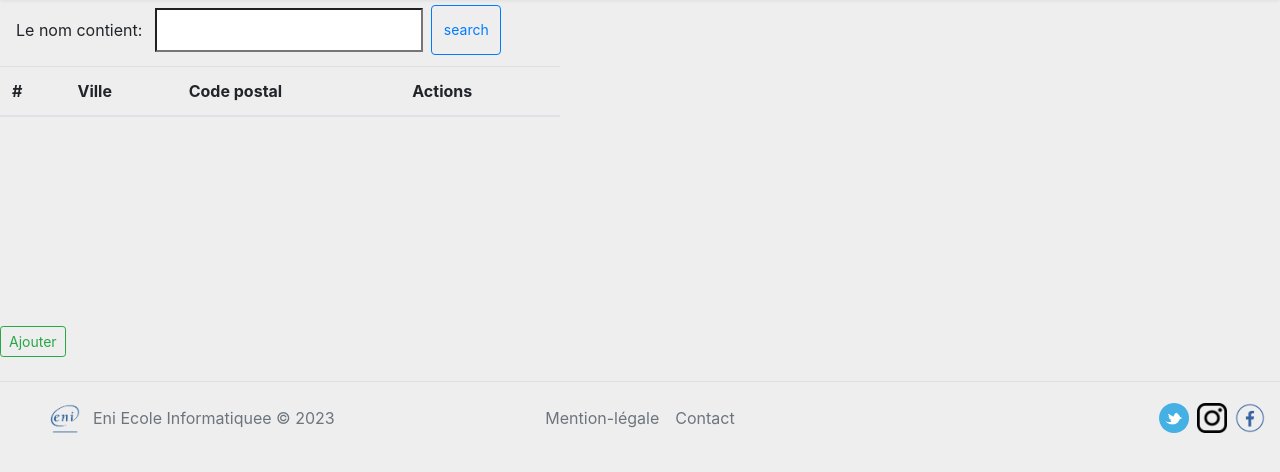
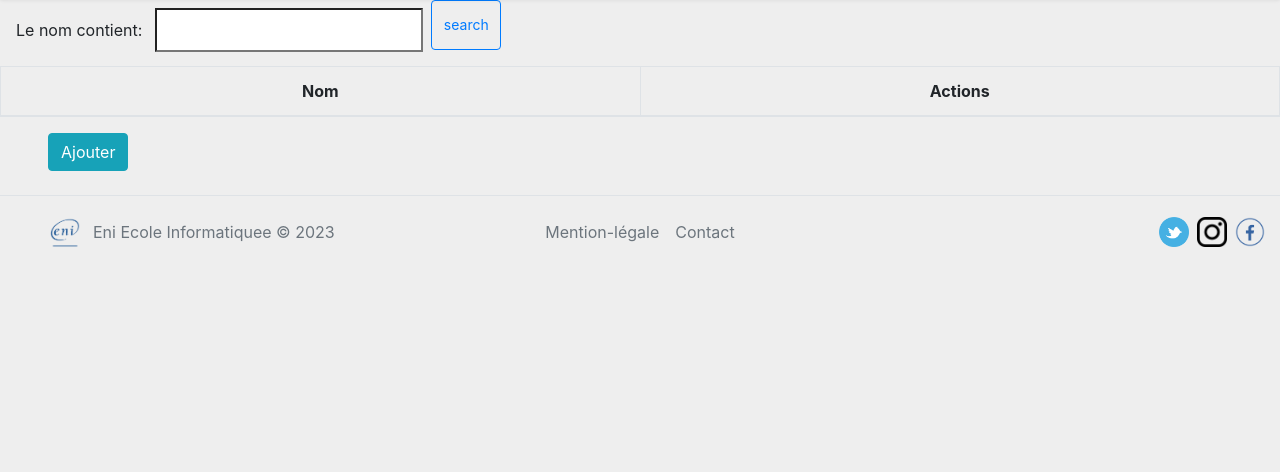
Before and after one commit to omarnadif/EniProject, a Symfony app: template templates/lieu/indexLieu.html.twig in a window 1280 px wide. Shown: the part 87-559 px from the top of the page. Run offline with Twig, Linux system fonts and the light colour scheme; the template is opened without the code that fills it, so the values that code supplies are empty; some libraries are stand-ins or nearby versions; some web fonts are replaced.

Commit message:
Remise en forme de tout Lieu Controller et de tout les lieu twig

```diff
--- a/templates/lieu/indexLieu.html.twig
+++ b/templates/lieu/indexLieu.html.twig
@@ -2,81 +2,41 @@
 
 {% block title %}{{ parent() }} Creer Sortie {% endblock %}
 {% block main %}
+    {# --- Barre de recherche --- #}
     <div class= "d-flex flex-row">
         <div class="p-2">
             <label class="p-2" for="form1">Le nom contient: </label>
             <input type="search" id="form1" class="p-2" />
         </div>
         <button id="bp" type="button" class="btn btn-outline-primary" style="font-size: 14px; width: 70px; height: 50px; line-height: 30px;">search</button>
-        </button>
     </div>
+    {# --- FIN Barre de recherche --- #}
 
-    <div id="divConteneur">
-        <table class="table table-striped" id="Table">
+    {# --- Corps de l'index LIEU --- #}
+
+    <div class="table-responsive">
+
+        <table class=" text-center table table-bordered border-primary">
             <thead>
             <tr>
-                <th scope="col">#</th>
-                <th scope="col">Ville</th>
-                <th scope="col">Code postal</th>
-                <th scope="col">Actions</th>
+                <th style="width: 22%;">Nom</th>
+                <th style="width: 22%;">Actions</th>
             </tr>
             </thead>
             <tbody>
-
-            {% for ville in villes %}
+            {% for lieux in lieu %}
                 <tr>
-                    <th scope="row">{{ ville.id }}</th>
-                    <td>{{ ville.nom }}</td>
-                    <td>{{ ville.codePostal }}</td>
+                    <td>{{ lieux.nom }}</td>
                     <td>
-                        <a href="{{ path('updateVille', {'id': ville.id}) }}" class="btn btn-outline-success btn-sm">Modifier</a>
-                        <a href="{{ path('deleteVille', {'id': ville.id}) }}" class="btn btn-outline-danger btn-sm">Supprimer</a>
+                        <a href="{{ path('updateLieu', {'id': lieux.id}) }}" class="btn btn-outline-success btn-sm">Modifier</a>
+                        <a href="{{ path('deleteLieu', {'id': lieux.id}) }}" class="btn btn-outline-danger btn-sm">Supprimer</a>
                     </td>
                 </tr>
             {% endfor %}
-
-
             </tbody>
         </table>
+        <a href="{{ path('createLieu') }}" class="btn btn-info ml-5">Ajouter</a>
     </div>
-    <div>
-        <a href="{{ path('createVille')}}" class="btn btn-outline-success btn-sm">Ajouter</a>
-    </div>
-    <style>
-        #divConteneur{
-            min-height:100px;
-            height:260px;/*pour IE qui comprend rien, et qui ne reconnait pas min-height, mais qui comprend mal height*/
-            min-width:260px;
-            width:560px;/*pour IE qui comprend rien*/
-            overflow:auto;/*pour activer les scrollbarres*/
-        }
-        #bp{
-            margin-top: 5px;
-        }
-    </style>
-    <script>
-        $(document).ready(function() {
-            $('#bp').click(function() {
-                let searchTerm = $('#form1').val();
 
-                $.ajax({
-                    url: '/admin/lieu/search/ville/',
-                    data: {q: searchTerm},
-                    success: function(response) {
-                        $('#table-body').empty();
-
-                        response.forEach(function(ville) {
-                            var row = '<tr>' +
-                                '<th scope="row">' + ville.id + '</th>' +
-                                '<td>' + ville.nom + '</td>' +
-                                '<td>' + ville.codePostal + '</td>' +
-                                '</tr>';
-
-                            $('#table-body').append(row);
-                        });
-                    }
-                });
-            });
-        });
-    </script>
+    {# --- FIN Corps de l'index LIEU --- #}
 {% endblock %}
```
Also changed, not shown: src/Controller/LieuController.php (+29 -44 lines), templates/lieu/updateLieu.html.twig (added, +21 -0 lines).
